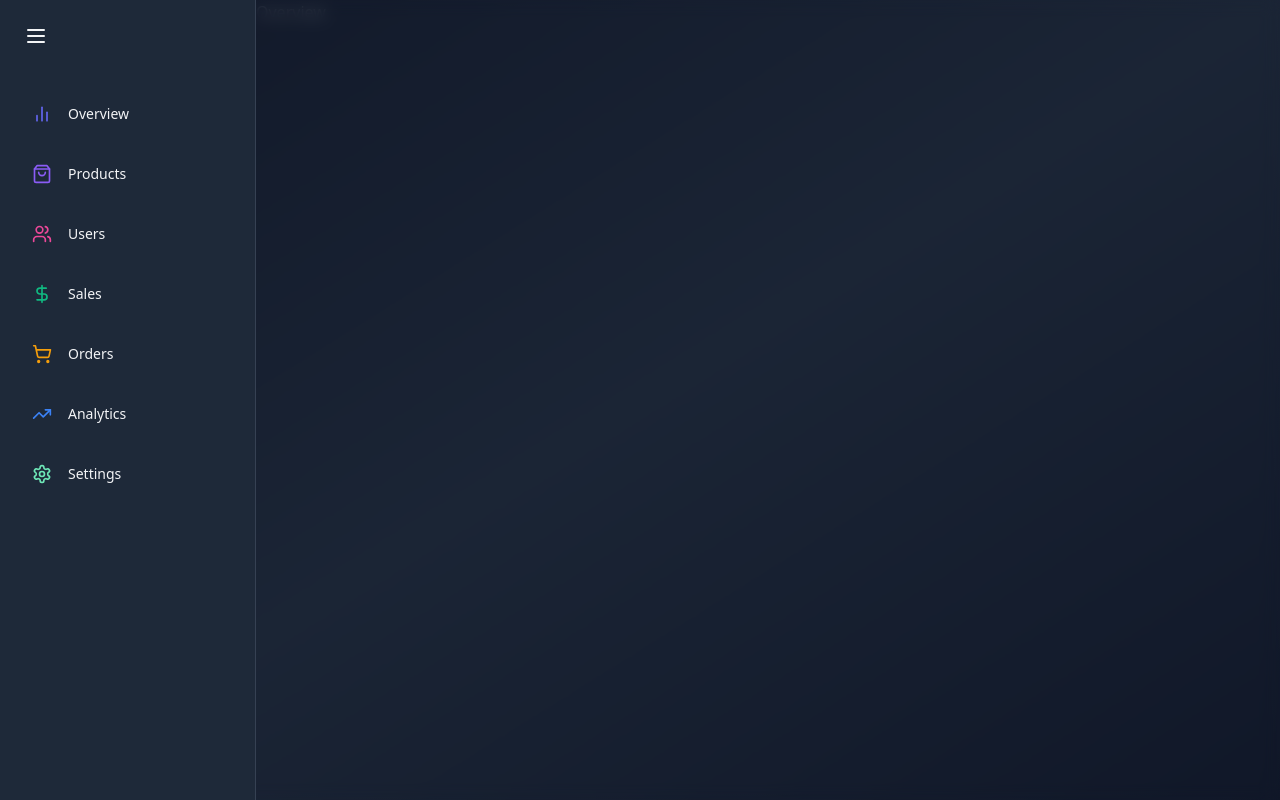
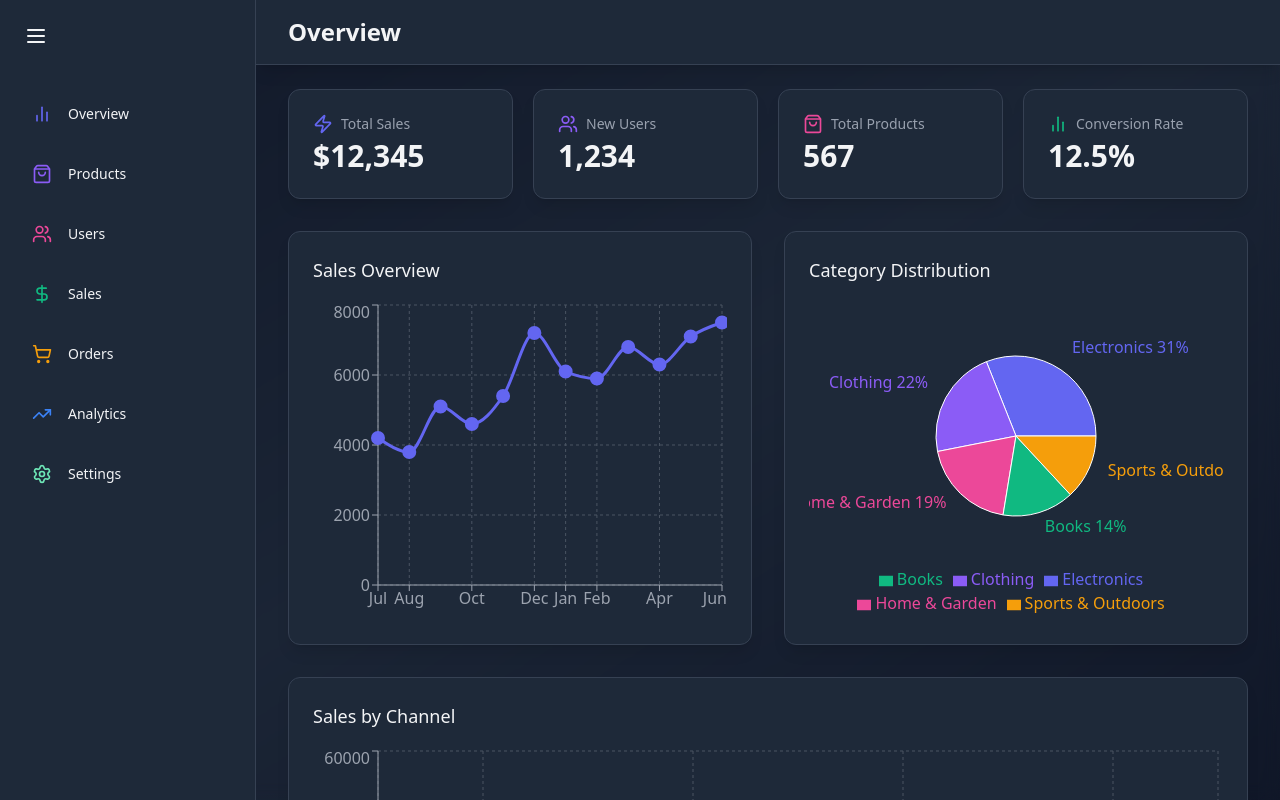
Before and after one commit to aditya-narayan-sahoo/admin-dashboard, a React (Vite) app: page / in a window 1280 px wide. Built offline with nearby package versions, Linux system fonts and the light colour scheme; the HTML template or start-up script is replaced by a standard one.

Commit message:
Implenent the overview page

```diff
--- a/package.json
+++ b/package.json
@@ -11,9 +11,12 @@
   },
   "dependencies": {
     "@tailwindcss/vite": "^4.1.11",
+    "framer-motion": "^12.23.0",
+    "lucide-react": "^0.525.0",
     "react": "^19.1.0",
     "react-dom": "^19.1.0",
     "react-router-dom": "^7.6.3",
+    "recharts": "^3.0.2",
     "tailwindcss": "^4.1.11"
   },
   "devDependencies": {
--- a/src/pages/Overview.jsx
+++ b/src/pages/Overview.jsx
@@ -1,5 +1,56 @@
-const Overview = () => {
-  return <div>Overview</div>;
+import { motion } from "framer-motion";
+import { BarChart2, ShoppingBag, Users, Zap } from "lucide-react";
+
+import Header from "../components/common/Header";
+import StatCard from "../components/common/StatCard";
+import SalesChannelChart from "../components/overview/SalesChannelChart";
+import SalesOverviewChart from "../components/overview/SalesOverviewChart";
+import CategoryDistributionChart from "../components/overview/CategoryDistributionChart";
+
+const OverviewPage = () => {
+  return (
+    <div className="flex-1 overflow-auto relative z-10">
+      <Header title="Overview" />
+      <main className="max-w-7xl mx-auto py-6 px-4 lg:px-8">
+        <motion.div
+          className="grid grid-cols-1 gap-5 sm:grid-cols-2 lg:grid-cols-4 mb-8"
+          initial={{ opacity: 0, y: 20 }}
+          animate={{ opacity: 1, y: 0 }}
+          transition={{ duration: 1 }}
+        >
+          <StatCard
+            name="Total Sales"
+            icon={Zap}
+            value="$12,345"
+            color="#6366F1"
+          />
+          <StatCard
+            name="New Users"
+            icon={Users}
+            value="1,234"
+            color="#8B5CF6"
+          />
+          <StatCard
+            name="Total Products"
+            icon={ShoppingBag}
+            value="567"
+            color="#EC4899"
+          />
+          <StatCard
+            name="Conversion Rate"
+            icon={BarChart2}
+            value="12.5%"
+            color="#10B981"
+          />
+        </motion.div>
+
+        <section className="grid grid-cols-1 lg:grid-cols-2 gap-8">
+          <SalesOverviewChart />
+          <CategoryDistributionChart />
+          <SalesChannelChart />
+        </section>
+      </main>
+    </div>
+  );
 };
-
-export default Overview;
+export default OverviewPage;
```
